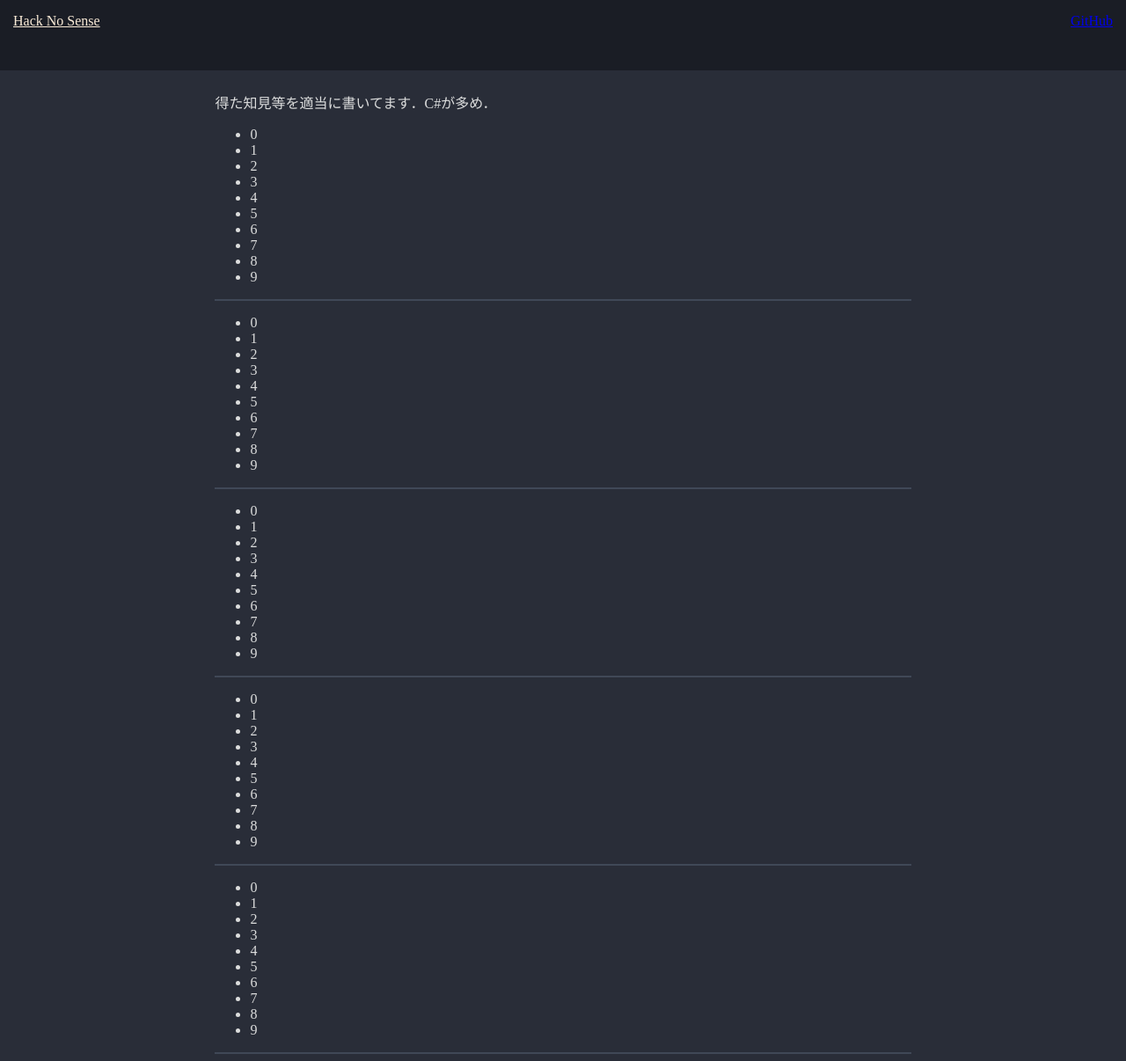
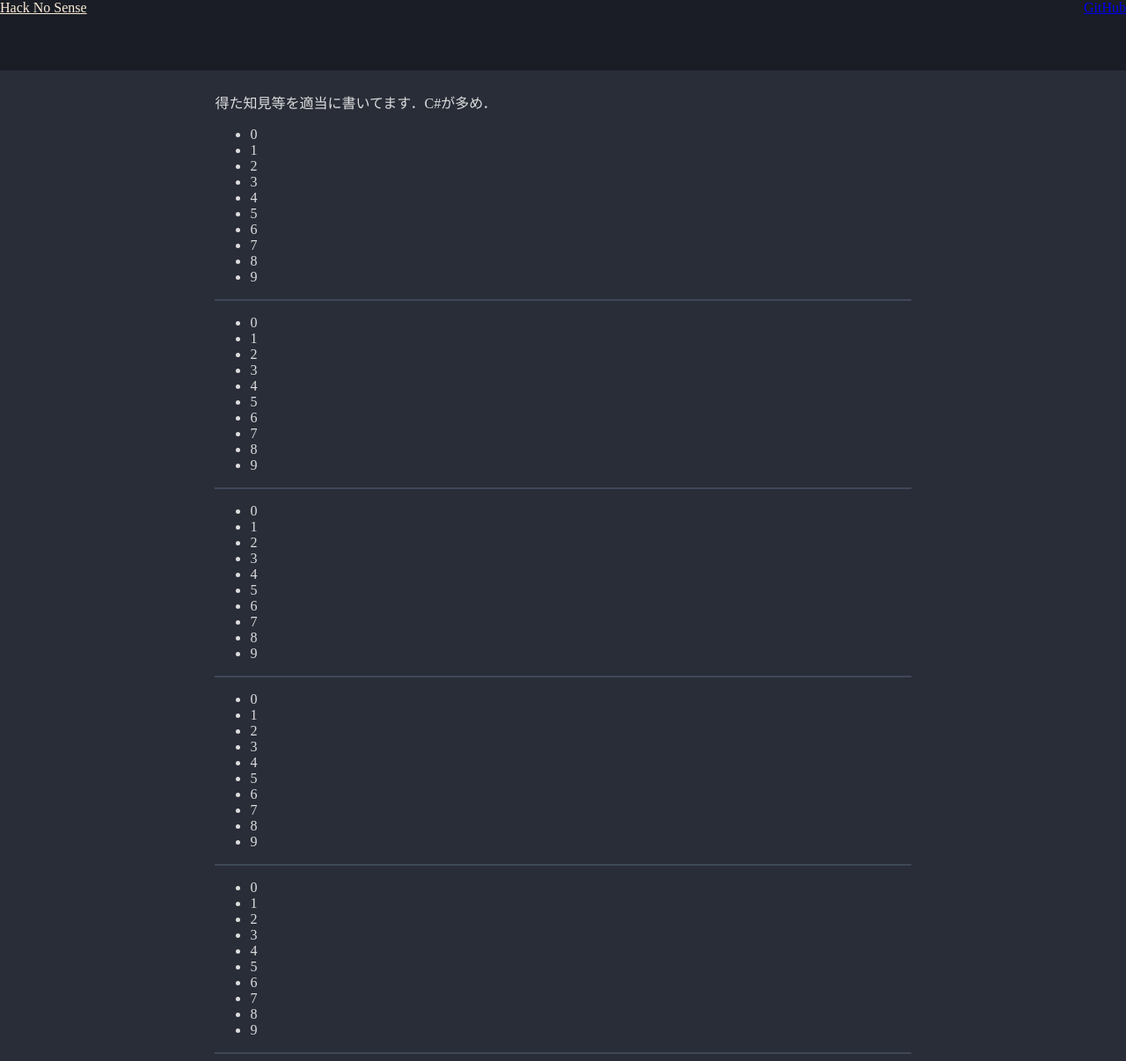
Before and after one commit to maemon4095/Hack-a-Sense, a Jekyll site: the page built from pages/home.md, in a window 1280 px wide and 1206 px high. Shown: the whole window at 88% size. Built offline with Jekyll 4.4.1, drawn with Linux system fonts in a browser that asks for light colours; comment, search, counter and statistics services are not loaded.

Commit message:
copy from main

```diff
--- a/assets/sass/style.scss
+++ b/assets/sass/style.scss
@@ -19,8 +19,7 @@ header {
   left: 0;
   width: 100%;
   height:80px;
-  padding: 15px;
-  margin: auto;
+  padding: 0;
   background-color: rgba($main-bg-dark-color, 0.7);
   mix-blend-mode: normal;
   backdrop-filter: blur(6px);
```
